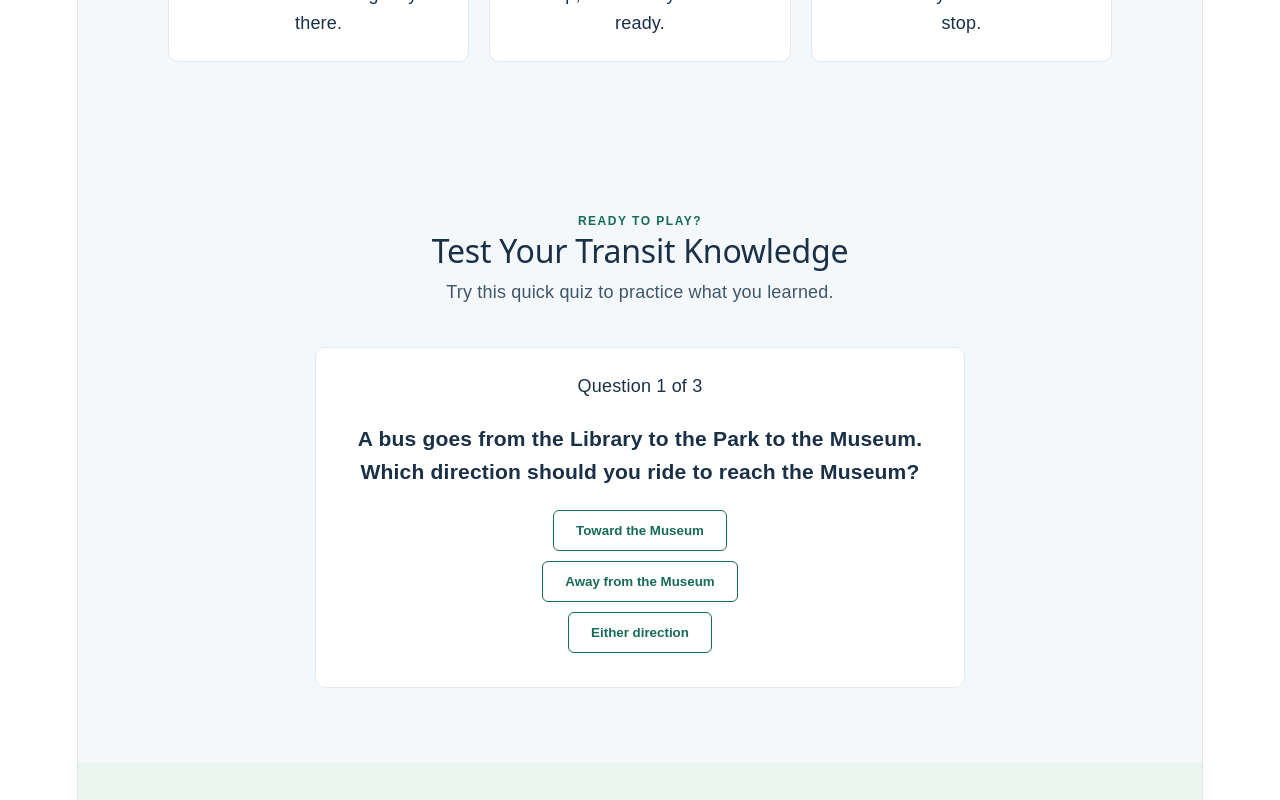
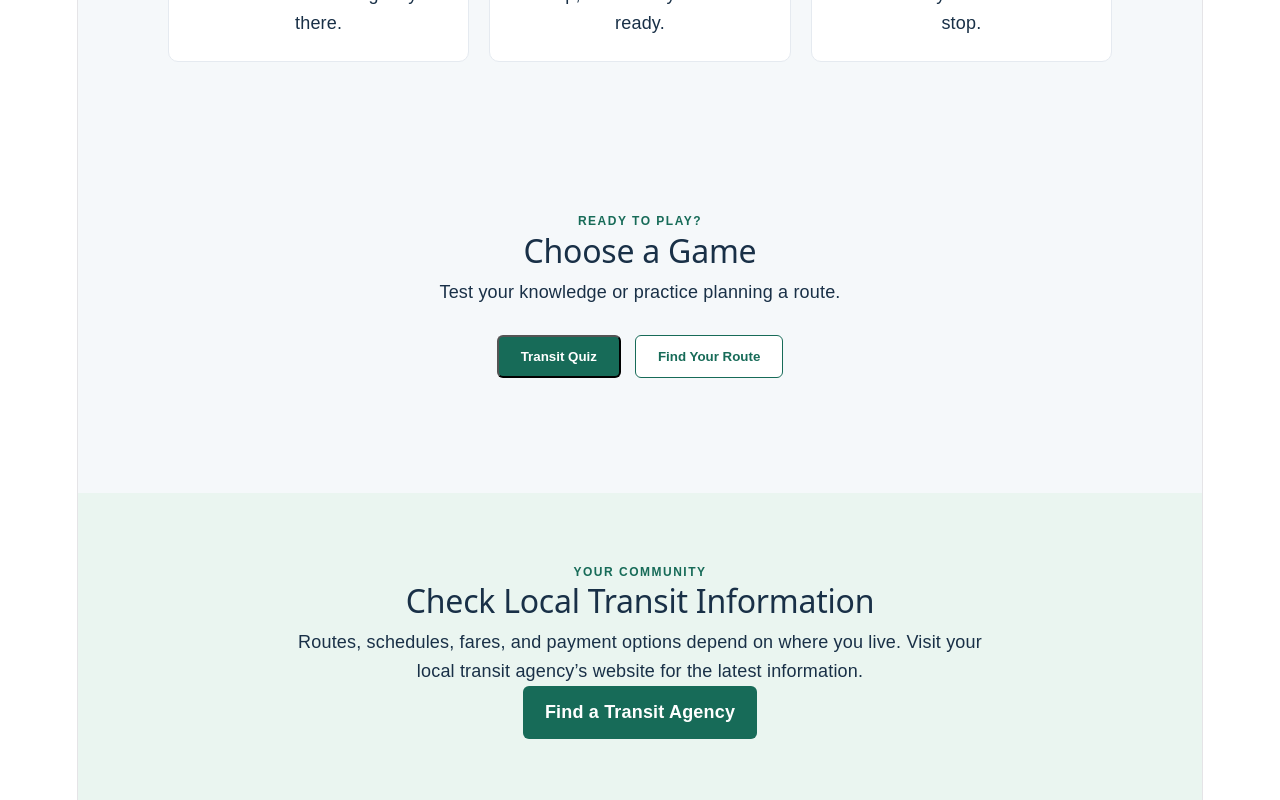
Before and after one commit to rhasty2004/4140Group2Project, a React (Vite) app in the folder bus-website/: page / in a window 1280 px wide. Shown: the part 1560-2360 px from the top of the page. Built offline with nearby package versions, Linux system fonts and the light colour scheme.

Commit message:
added another game to the game section and combined them into one

```diff
--- a/bus-website/src/App.jsx
+++ b/bus-website/src/App.jsx
@@ -206,7 +206,7 @@ function HomePage() {
           </div>
         </section>
 
-<TransitQuiz />
+<GameSection />
 
 <section className="resources-section" id="resources">
   <div>
@@ -333,7 +333,7 @@ function TransitQuiz() {
   }
 
   return (
-    <section className="steps-section" id="Games">
+    <section className="steps-section">
       <div className="section-heading">
         <p className="eyebrow">READY TO PLAY?</p>
         <h2>Test Your Transit Knowledge</h2>
@@ -391,4 +391,127 @@ function TransitQuiz() {
   )
 }
 
+
+function RouteGame() {
+  const connections = {
+    Library: ['Park', 'Market'],
+    Park: ['Library', 'Museum'],
+    Market: ['Library', 'Station'],
+    Station: ['Market', 'Museum'],
+    Museum: ['Park', 'Station'],
+  }
+
+  const [route, setRoute] = useState(['Library'])
+  const currentStop = route[route.length - 1]
+  const arrived = currentStop === 'Museum'
+
+  function visitStop(stop) {
+    setRoute([...route, stop])
+  }
+
+  function startOver() {
+    setRoute(['Library'])
+  }
+
+  return (
+    <section className="learning-section" aria-labelledby="route-game-title">
+      <div className="section-heading">
+        <p className="eyebrow">PLAN A TRIP</p>
+        <h2 id="route-game-title">Find Your Route</h2>
+        <p>
+          Travel from the Library to the Museum.
+          Choose one connected stop at a time.
+        </p>
+      </div>
+
+      <div
+        className="step-card"
+        style={{ maxWidth: '650px', margin: '0 auto' }}
+      >
+        <h3>Bus connections</h3>
+        <p>Library ↔ Park ↔ Museum</p>
+        <p>Library ↔ Market ↔ Station ↔ Museum</p>
+
+        <div aria-live="polite" style={{ margin: '20px 0' }}>
+          <p><strong>Current stop:</strong> {currentStop}</p>
+          <p><strong>Your route:</strong> {route.join(' → ')}</p>
+          {arrived && <p>You made it in {route.length - 1} stops!</p>}
+        </div>
+
+        {!arrived && (
+          <div>
+            <p>Choose your next stop:</p>
+            {connections[currentStop].map((stop) => (
+              <button
+                key={stop}
+                className="button secondary"
+                type="button"
+                style={{ margin: '8px' }}
+                onClick={() => visitStop(stop)}
+              >
+                {stop}
+              </button>
+            ))}
+          </div>
+        )}
+
+        <button className="button primary" type="button" onClick={startOver}>
+          {arrived ? 'Play Again' : 'Start Over'}
+        </button>
+      </div>
+    </section>
+  )
+}
+
+function GameSection() {
+  const [game, setGame] = useState(null)
+
+  return (
+    <section id="Games">
+      {game === null ? (
+        <div className="steps-section">
+          <div className="section-heading">
+            <p className="eyebrow">READY TO PLAY?</p>
+            <h2>Choose a Game</h2>
+            <p>Test your knowledge or practice planning a route.</p>
+
+            <div className="hero-buttons">
+              <button
+                className="button primary"
+                type="button"
+                onClick={() => setGame('quiz')}
+              >
+                Transit Quiz
+              </button>
+
+              <button
+                className="button secondary"
+                type="button"
+                onClick={() => setGame('route')}
+              >
+                Find Your Route
+              </button>
+            </div>
+          </div>
+        </div>
+      ) : (
+        <div>
+          <div style={{ textAlign: 'center', paddingTop: '30px' }}>
+            <button
+              className="button secondary"
+              type="button"
+              onClick={() => setGame(null)}
+            >
+              ← Choose Another Game
+            </button>
+          </div>
+
+          {game === 'quiz' && <TransitQuiz />}
+          {game === 'route' && <RouteGame />}
+        </div>
+      )}
+    </section>
+  )
+}
+
 export default App
```
